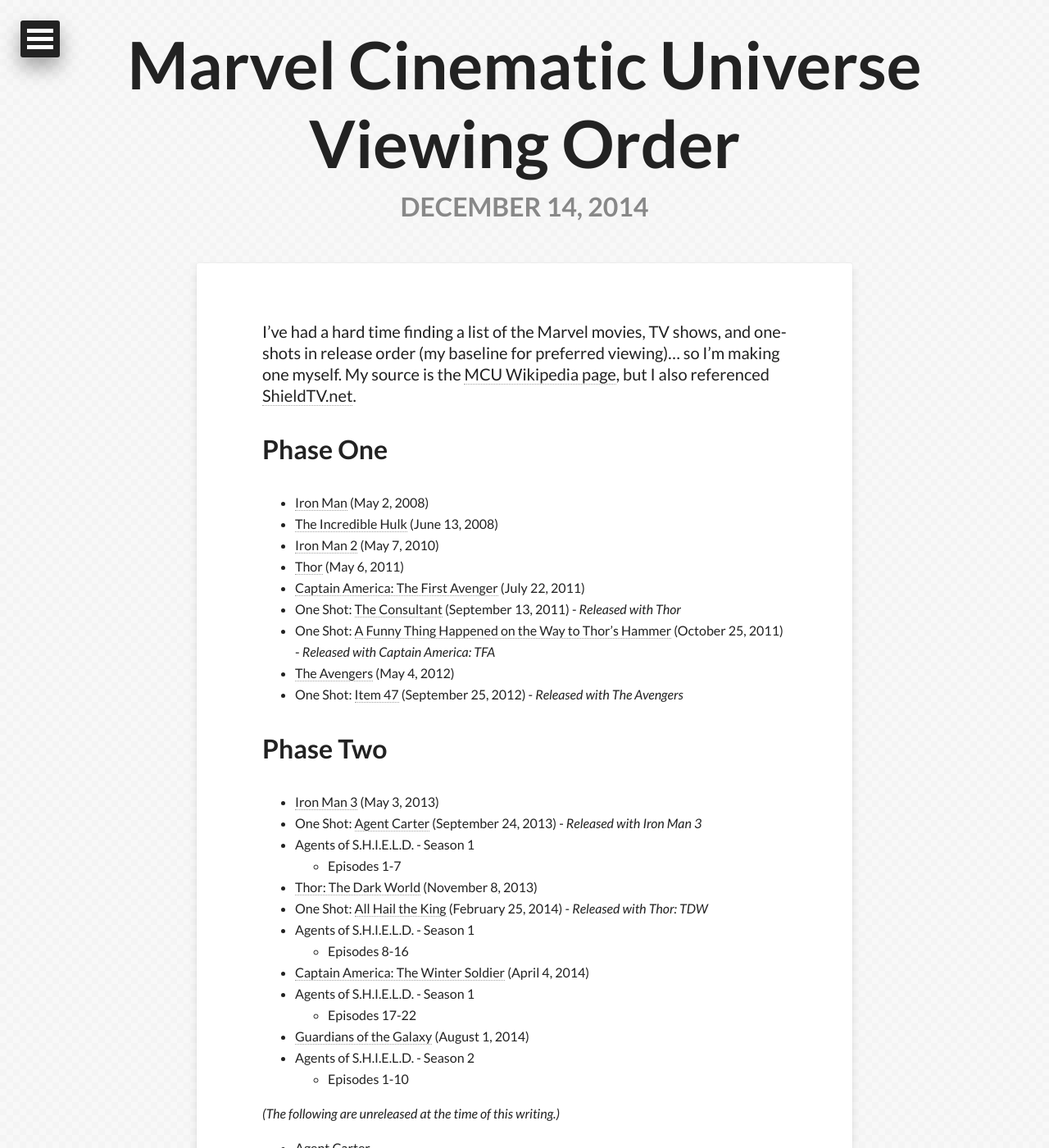
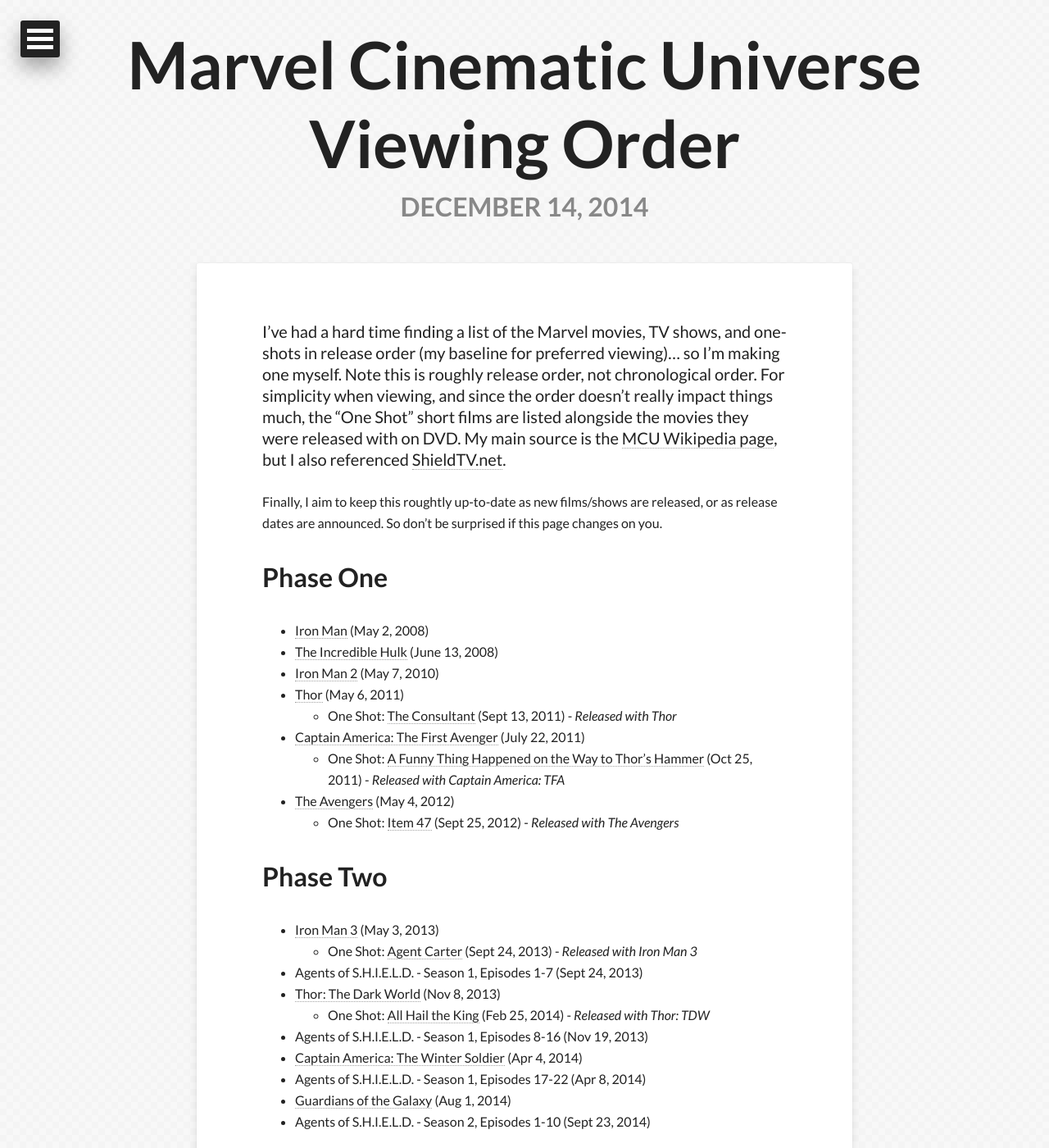
Before and after one commit to nsauber/thedustytome.com, a Jekyll site: the page built from _posts/2014-12-14-Marvel-Cinematic-Universe-Viewing-Order.md, in a window 1280 px wide and 1400 px high. Shown: the whole window at 82% size. Built offline with Jekyll 4.4.1, drawn with Linux system fonts in a browser that asks for light colours; nearby versions of some CDN libraries; some of the changed text lies outside the part shown.

Commit message:
Updated "MCU Viewing Order" post.

```diff
--- a/_posts/2014-12-14-Marvel-Cinematic-Universe-Viewing-Order.md
+++ b/_posts/2014-12-14-Marvel-Cinematic-Universe-Viewing-Order.md
@@ -5,46 +5,40 @@
 #tags: Marvel, MCU
 ---
 
-I've had a hard time finding a list of the Marvel movies, TV shows, and one-shots in release order (my baseline for preferred viewing)... so I'm making one myself. My source is the [MCU Wikipedia page](https://en.wikipedia.org/wiki/Marvel_Cinematic_Universe), but I also referenced [ShieldTV.net](http://shieldtv.net/marvel-cinematic-timeline-viewing-guide).
+I've had a hard time finding a list of the Marvel movies, TV shows, and one-shots in release order (my baseline for preferred viewing)... so I'm making one myself. Note this is roughly release order, not chronological order. For simplicity when viewing, and since the order doesn't really impact things much, the "One Shot" short films are listed alongside the movies they were released with on DVD. My main source is the [MCU Wikipedia page](https://en.wikipedia.org/wiki/Marvel_Cinematic_Universe), but I also referenced [ShieldTV.net](http://shieldtv.net/marvel-cinematic-timeline-viewing-guide).
+
+Finally, I aim to keep this roughtly up-to-date as new films/shows are released, or as release dates are announced. So don't be surprised if this page changes on you.
 
 # Phase One
 * [Iron Man](https://en.wikipedia.org/wiki/Iron_Man_(2008_film)) (May 2, 2008)
 * [The Incredible Hulk](https://en.wikipedia.org/wiki/The_Incredible_Hulk_(film)) (June 13, 2008)
 * [Iron Man 2](https://en.wikipedia.org/wiki/Iron_Man_2) (May 7, 2010)
 * [Thor](https://en.wikipedia.org/wiki/Thor_(film)) (May 6, 2011)
+	* One Shot: [The Consultant](https://en.wikipedia.org/wiki/Marvel_One-Shots#The_Consultant_.282011.29) (Sept 13, 2011) - _Released with Thor_
 * [Captain America: The First Avenger](https://en.wikipedia.org/wiki/Captain_America:_The_First_Avenger) (July 22, 2011)
-* One Shot: [The Consultant](https://en.wikipedia.org/wiki/Marvel_One-Shots#The_Consultant_.282011.29) (September 13, 2011) - _Released with Thor_
-* One Shot: [A Funny Thing Happened on the Way to Thor's Hammer](https://en.wikipedia.org/wiki/Marvel_One-Shots#A_Funny_Thing_Happened_on_the_Way_to_Thor.27s_Hammer_.282011.29) (October 25, 2011) - _Released with Captain America: TFA_
+	* One Shot: [A Funny Thing Happened on the Way to Thor's Hammer](https://en.wikipedia.org/wiki/Marvel_One-Shots#A_Funny_Thing_Happened_on_the_Way_to_Thor.27s_Hammer_.282011.29) (Oct 25, 2011) - _Released with Captain America: TFA_
 * [The Avengers](https://en.wikipedia.org/wiki/The_Avengers_(2012_film)) (May 4, 2012)
-* One Shot: [Item 47](https://en.wikipedia.org/wiki/Marvel_One-Shots#Item_47_.282012.29) (September 25, 2012) - _Released with The Avengers_
+	* One Shot: [Item 47](https://en.wikipedia.org/wiki/Marvel_One-Shots#Item_47_.282012.29) (Sept 25, 2012) - _Released with The Avengers_
 
 # Phase Two
 * [Iron Man 3](https://en.wikipedia.org/wiki/Iron_Man_3) (May 3, 2013)
-* One Shot: [Agent Carter](https://en.wikipedia.org/wiki/Agent_Carter_(film)) (September 24, 2013) - _Released with Iron Man 3_
-* Agents of S.H.I.E.L.D. - Season 1
-  * Episodes 1-7
-* [Thor: The Dark World](https://en.wikipedia.org/wiki/Thor:_The_Dark_World) (November 8, 2013)
-* One Shot: [All Hail the King](https://en.wikipedia.org/wiki/Marvel_One-Shots#All_Hail_the_King_.282014.29) (February 25, 2014) - _Released with Thor: TDW_
-* Agents of S.H.I.E.L.D. - Season 1
-  * Episodes 8-16
-* [Captain America: The Winter Soldier](https://en.wikipedia.org/wiki/Captain_America:_The_Winter_Soldier) (April 4, 2014)
-* Agents of S.H.I.E.L.D. - Season 1
-  * Episodes 17-22
-* [Guardians of the Galaxy](https://en.wikipedia.org/wiki/Guardians_of_the_Galaxy_(film)) (August 1, 2014)
-* Agents of S.H.I.E.L.D. - Season 2
-  * Episodes 1-10
+	* One Shot: [Agent Carter](https://en.wikipedia.org/wiki/Agent_Carter_(film)) (Sept 24, 2013) - _Released with Iron Man 3_
+* Agents of S.H.I.E.L.D. - Season 1, Episodes 1-7 (Sept 24, 2013)
+* [Thor: The Dark World](https://en.wikipedia.org/wiki/Thor:_The_Dark_World) (Nov 8, 2013)
+	* One Shot: [All Hail the King](https://en.wikipedia.org/wiki/Marvel_One-Shots#All_Hail_the_King_.282014.29) (Feb 25, 2014) - _Released with Thor: TDW_
+* Agents of S.H.I.E.L.D. - Season 1, Episodes 8-16 (Nov 19, 2013)
+* [Captain America: The Winter Soldier](https://en.wikipedia.org/wiki/Captain_America:_The_Winter_Soldier) (Apr 4, 2014)
+* Agents of S.H.I.E.L.D. - Season 1, Episodes 17-22 (Apr 8, 2014)
+* [Guardians of the Galaxy](https://en.wikipedia.org/wiki/Guardians_of_the_Galaxy_(film)) (Aug 1, 2014)
+* Agents of S.H.I.E.L.D. - Season 2, Episodes 1-10 (Sept 23, 2014)
 
 _(The following are unreleased at the time of this writing.)_
 
-* Agent Carter
-  * Episodes 1-8
-* Agents of S.H.I.E.L.D. - Season 2
-  * Episodes 11-22:
+* Agent Carter - Episodes 1-8 (Jan 2, 2015)
+* Agents of S.H.I.E.L.D. - Season 2, Episodes 11-22
+* Daredevil - Episodes 1-13 (April 10, 2015)
 * [Avengers: Age of Ultron](https://en.wikipedia.org/wiki/Avengers:_Age_of_Ultron) (May 1, 2015)
-* Marvel's Daredevil (May 2015)
-  * Episodes 1-13
-* Marvel's A.K.A. Jessica Jones (2015)
-  * Episodes 1-13
+* A.K.A. Jessica Jones - Episodes 1-13 (2015)
 * [Ant-Man](https://en.wikipedia.org/wiki/Ant-Man_(film)) (July 17, 2015)
 
 # Phase Three
```
